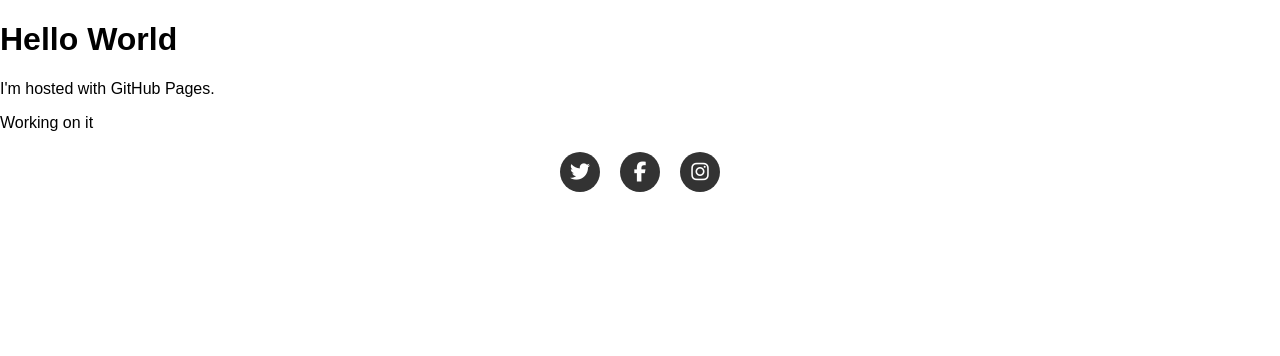
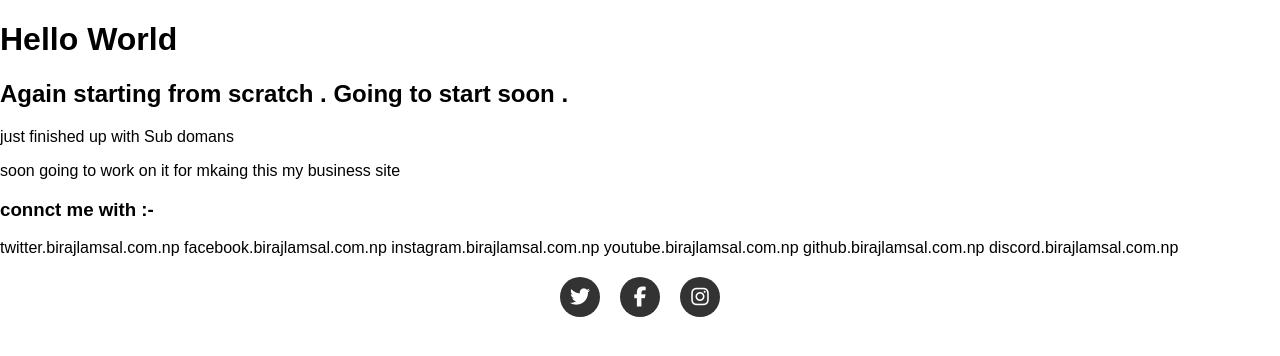
Before and after one commit to conclusi0n/birajlamsal.com.np, a plain HTML site: page index.html in a window 1280 px wide. Drawn offline with Linux system fonts and the light colour scheme.

Commit message:
subdomain info index.html

```diff
--- a/index.html
+++ b/index.html
@@ -5,8 +5,16 @@
   <meta charset="UTF-8">
   <meta name="viewport" content="width=device-width, initial-scale=1.0">
   <h1>Hello World</h1>
-<p>I'm hosted with GitHub Pages.</p>
-  <p>Working on it </p>
+  <h2>Again starting from scratch . Going to start soon .</h2>
+<p>just finished up with Sub domans</p>
+  <p> soon going to work on it for mkaing this my business site </p>
+  <h3>connct me with :-</h3>
+  <p1>twitter.birajlamsal.com.np</p1>
+  <p1>facebook.birajlamsal.com.np</p1>
+  <p1>instagram.birajlamsal.com.np</p1>
+  <p1>youtube.birajlamsal.com.np</p1>
+  <p1>github.birajlamsal.com.np</p1>
+  <p1>discord.birajlamsal.com.np</p1>
   <style>
     /* CSS styles */
     body {
```
